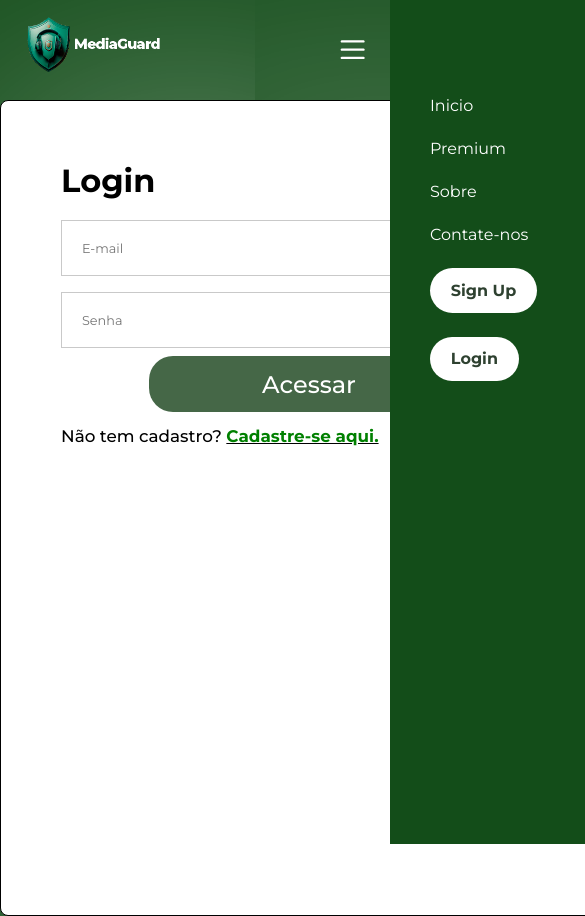
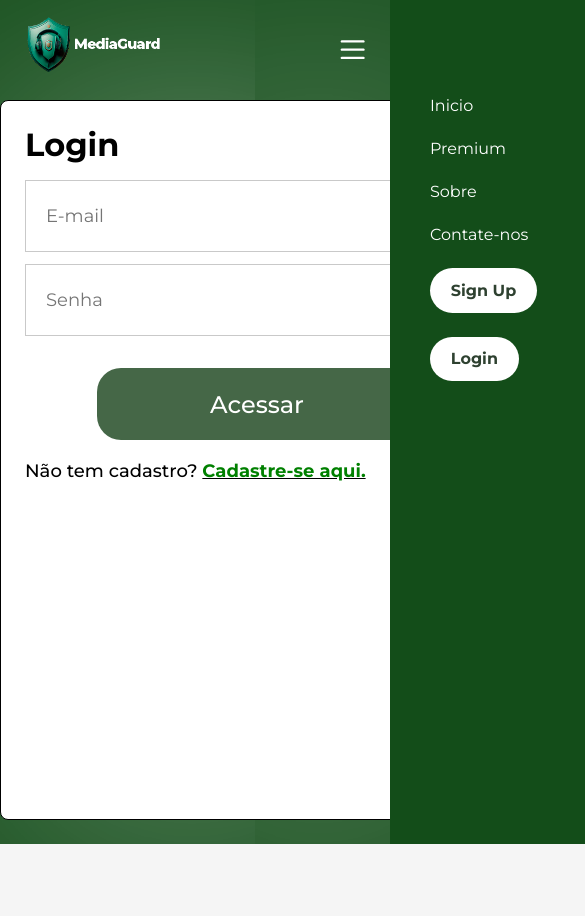
Before and after one commit to joaovluna/mediaguardweb, a React (Vite) app: page /login in a window 390 px wide. Shown: the top 916 px of the page, 585 px wide, since content can reach past the window. After the commit the page ends 844 px from the top, so only its background shows below. Built offline with nearby package versions, Linux system fonts and the light colour scheme.

Commit message:
página de cadastro responsivo

```diff
--- a/package.json
+++ b/package.json
@@ -1,9 +1,10 @@
 {
+
+  "homepage": "https://joaovluna.github.io/mediaguardweb",
   "name": "mediaguard",
   "private": true,
   "version": "0.0.0",
   "type": "module",
-  "homepage": "https://joaovluna.github.io/mediaguardweb",
   "scripts": {
     "predeploy": "npm run build",
     "deploy": "gh-pages -d dist",
--- a/src/Pages/LoginSignUp.css
+++ b/src/Pages/LoginSignUp.css
@@ -1,6 +1,6 @@
 .loginSignUp {
     width: 100%;
-    height: 100%;
+    height: 100vh;
     background: #134d19f8;
     padding-top: 6.25rem;
 }
@@ -67,36 +67,65 @@
     font-weight: 500;
 }
 
-@media(max-width: 800px){
-
-
-    .loginSignUp-fields input{
-        height: 3.5rem;
-        padding-left: 1.25rem;
-        font-size: 0.8rem;
+@media(max-width: 1600px){
+    .loginSignUp {
+        height: 100vh;
+    }
+    .loginSignUp-container {
+        width: 50rem;
+        height: 47rem;
+        padding: 2.5rem 3.75rem;
 
     }
+    .loginSignUp-container h1{
+        margin: 0rem;
+    }
     .loginSignUp-fields{
-        gap: 1rem;
+        gap: 0.75rem;
         margin-top: 1rem;
+
+    }
+}
+
+@media(max-width: 1440px){
+    .loginSignUp {
+        height: 100vh;
+    }
+    .loginSignUp-container {
+        width: 50rem;
+        height: 47rem;
+        padding: 2.5rem 3.75rem;
+
+    }
+    .loginSignUp-container h1{
+        margin: 0rem;
+    }
+    .loginSignUp-fields{
+        gap: 0.75rem;
+        margin-top: 1rem;
+
+    }
+}
+
+@media(max-width: 800px){
+    .loginSignUp-container {
+        width: 38rem;
+        height: 45rem;
+        padding: 1.5rem;
+
+    }
+    .loginSignUp-container button{
+        width: 30rem;
+    }
+}
+
+@media(max-width: 630px){
+    .loginSignUp-container {
+        width: 32rem;
 
     }
     .loginSignUp-container button{
         width: 20rem;
-        height: 3.5rem;
-        margin-top: 0.5rem;
-        font-size: 1.5rem;
-        margin-left: 5.5rem;
-    }
-    .loginSignUp-login{
-        margin-top: .85rem;
-        font-size:1.05rem;
-
-    }
-    .loginSignUp-agree{
-        margin-top: 0.1rem;
-        margin-bottom:0.1rem;
-        gap: 0.5rem;
-        font-weight: 250;
+        margin-left: 4.5rem;
     }
 }
```
